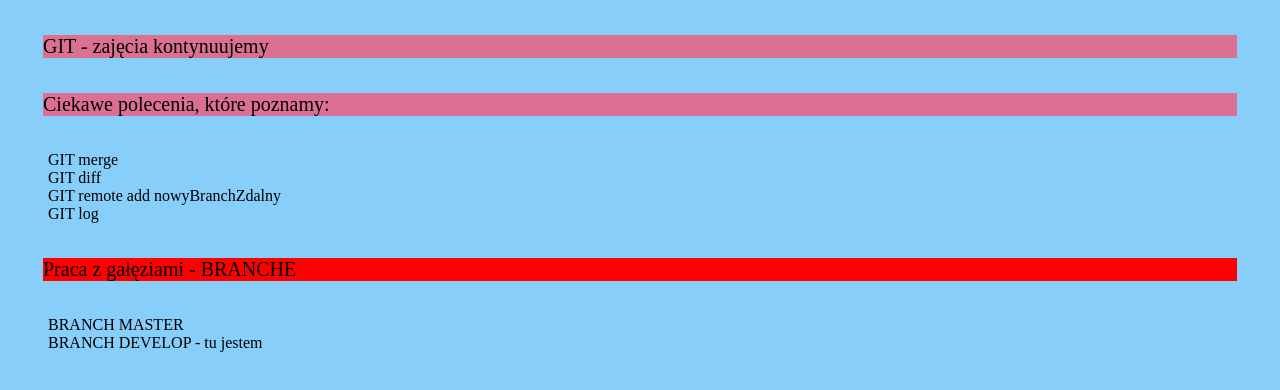
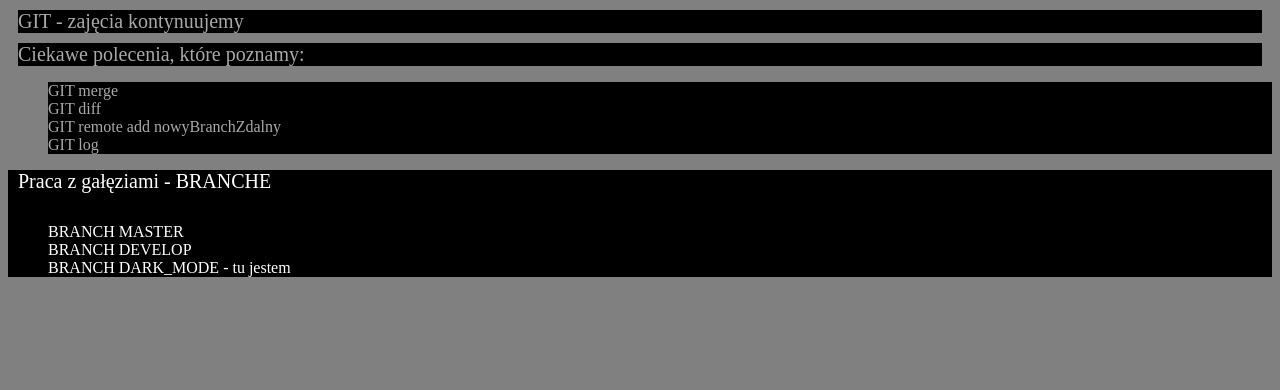
Before and after one commit to paumak/git_zjazd6, a plain HTML site: page index.html in a window 1280 px wide. Drawn offline with Linux system fonts and the light colour scheme.

Commit message:
Dark_mode changes & style.css & index.html

```diff
--- a/index.html
+++ b/index.html
@@ -23,7 +23,8 @@
         <p>Praca z gałęziami - BRANCHE</p>
         <ul>
             <li>BRANCH MASTER</li>
-            <li>BRANCH DEVELOP - tu jestem</li>
+            <li>BRANCH DEVELOP</li>
+            <li>BRANCH DARK_MODE - tu jestem</li>
         </ul>
     </div>
 
--- a/style.css
+++ b/style.css
@@ -1,30 +1,35 @@
     body {
-    background-color: lightskyblue;
+        background-color: grey;
     }
 
     p {
         font-size: 20px;
-    background-color: palevioletred;
-    margin: 35px;
+        color: darkgrey;
+        background-color: black;
+        margin: 10px
     }
 
     li {
         font-size: 16px;
         display: flex;
         flex-direction: column;
-    color: black;
+        color: darkgrey;
+        background-color: black;
     }
 
     .branches {
-    color: black;
+        color: darkgrey;
+        background-color: black;
         font-size: 30px;
         margin: 2px solid;
     }
 
     .branches li {
-    color: black;
+        color: white;
+        background-color: black;
     }
 
     .branches p {
-    background-color: red;
+        background-color: black;
+        color: white;
     }
```
Lines whose indentation alone changed are shown as unchanged.
